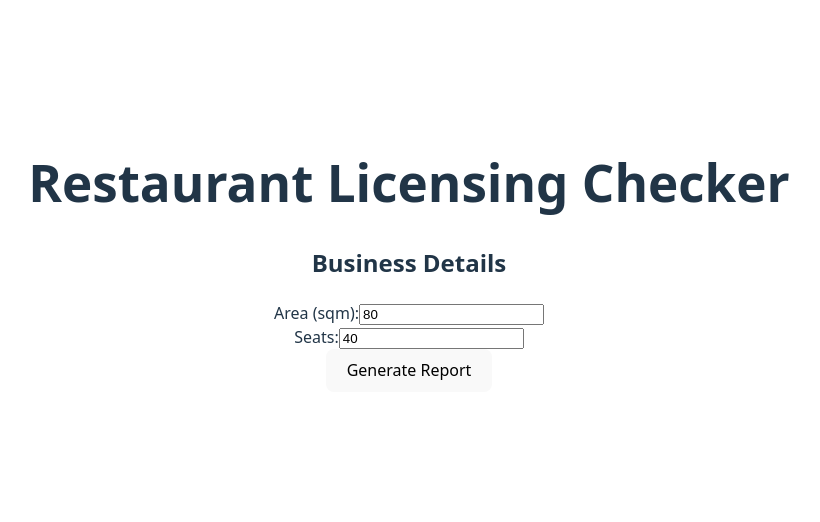
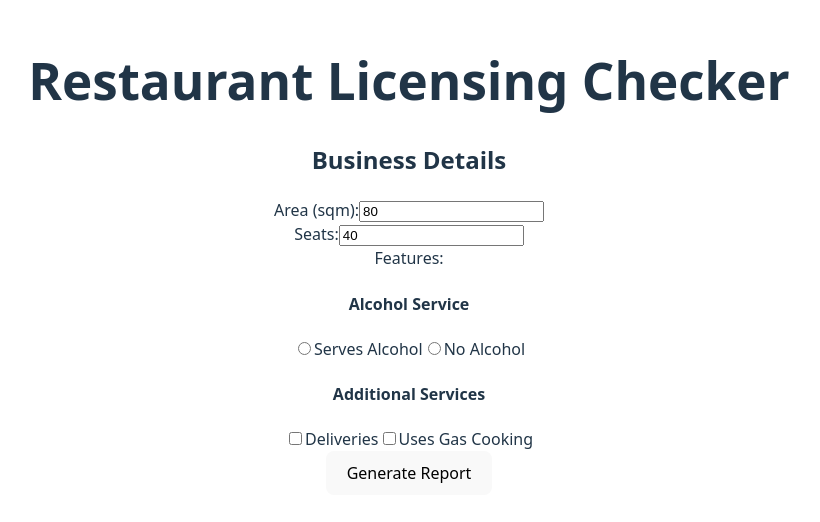
Before and after one commit to ALONGOD/a-impact-home-assignment, a React (Vite) app: page / in a window 1280 px wide. Shown: the part 144-666 px from the top of the page, without its empty margins (231-1051 px from the left). Built offline with nearby package versions, Linux system fonts and the light colour scheme.

Commit message:
feat: add feature selection logic for alcohol and services

```diff
--- a/src/App.jsx
+++ b/src/App.jsx
@@ -8,6 +8,25 @@ function App() {
   const [loading, setLoading] = useState(false)
   const [result, setResult] = useState(null)
   const [error, setError] = useState('')
+
+  const toggleFeature = (f) => {
+    setBusiness((b) => {
+      let features = b.features.slice()
+      const has = features.includes(f)
+      if (f === 'servesAlcohol') {
+        features = features.filter((x) => x !== 'noAlcohol')
+        if (!has) features.push('servesAlcohol')
+        else features = features.filter((x) => x !== 'servesAlcohol')
+      } else if (f === 'noAlcohol') {
+        features = features.filter((x) => x !== 'servesAlcohol')
+        if (!has) features.push('noAlcohol')
+        else features = features.filter((x) => x !== 'noAlcohol')
+      } else {
+        features = has ? features.filter((x) => x !== f) : [...features, f]
+      }
+      return { ...b, features }
+    })
+  }
 
   const submit = async () => {
     setLoading(true)
@@ -58,6 +77,58 @@ function App() {
           </label>
         </div>
 
+        <div className="form-group">
+          <label>Features:</label>
+
+          <div className="feature-section">
+            <div className="feature-category">
+              <h4>Alcohol Service</h4>
+              <div className="radio-group">
+                <label>
+                  <input
+                    type="radio"
+                    name="alcohol"
+                    checked={business.features.includes('servesAlcohol')}
+                    onChange={()=>toggleFeature('servesAlcohol')}
+                  />
+                  Serves Alcohol
+                </label>
+                <label>
+                  <input
+                    type="radio"
+                    name="alcohol"
+                    checked={business.features.includes('noAlcohol')}
+                    onChange={()=>toggleFeature('noAlcohol')}
+                  />
+                  No Alcohol
+                </label>
+              </div>
+            </div>
+
+            <div className="feature-category">
+              <h4>Additional Services</h4>
+              <div className="checkbox-group">
+                <label>
+                  <input
+                    type="checkbox"
+                    checked={business.features.includes('deliveries')}
+                    onChange={()=>toggleFeature('deliveries')}
+                  />
+                  Deliveries
+                </label>
+                <label>
+                  <input
+                    type="checkbox"
+                    checked={business.features.includes('usesGas')}
+                    onChange={()=>toggleFeature('usesGas')}
+                  />
+                  Uses Gas Cooking
+                </label>
+              </div>
+            </div>
+          </div>
+        </div>
+
         <button
           onClick={submit}
           disabled={loading || business.areaSqm <= 0 || business.seats <= 0}
```
